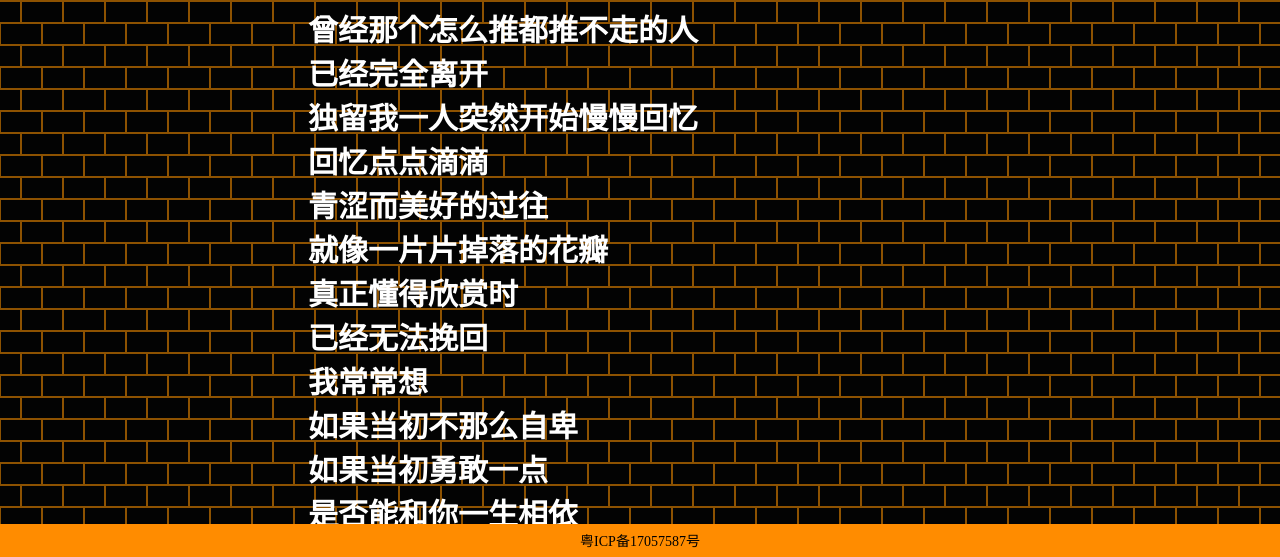
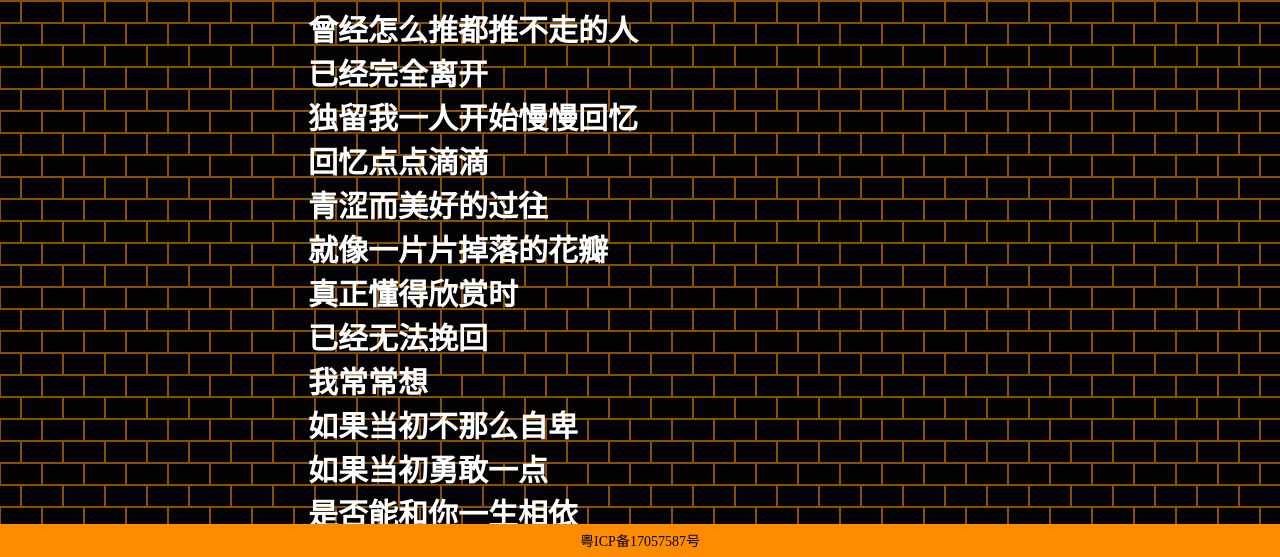
Before and after one commit to MOVELA/movela.github.io, a plain HTML site: page index.html in a window 1280 px wide. Shown: the part 241-798 px from the top of the page. Drawn offline with Linux system fonts and the light colour scheme.

Commit message:
Update index.html

```diff
--- a/index.html
+++ b/index.html
@@ -177,9 +177,9 @@
                 <div id="text1">
                  <h4>勇敢的如果<br></h4>
 
-                <h5>曾经那个怎么推都推不走的人<br>
+                <h5>曾经怎么推都推不走的人<br>
                         已经完全离开<br>
-                        独留我一人突然开始慢慢回忆<br>
+                        独留我一人开始慢慢回忆<br>
                         回忆点点滴滴<br>
                         青涩而美好的过往<br>
                         就像一片片掉落的花瓣<br>
@@ -190,12 +190,13 @@
                         如果当初勇敢一点<br>
                         是否能和你一生相依<br>
                         是否不会越走越远<br>
+               是否能够克服恐惧<br>
                         如果再次相遇<br>
                         我会大方站在你的面前<br>
-                        和你说声好久不见<br>
+                        和你说声 你好 好久不见<br>
                         但我知道<br>
                         最勇敢的自己永远活在如果里<br>
-                        不管多后悔都再也不能回去<br></h5>
+                        <br></h5>
                 </div>
 
                 <div class="botCenter">
```
